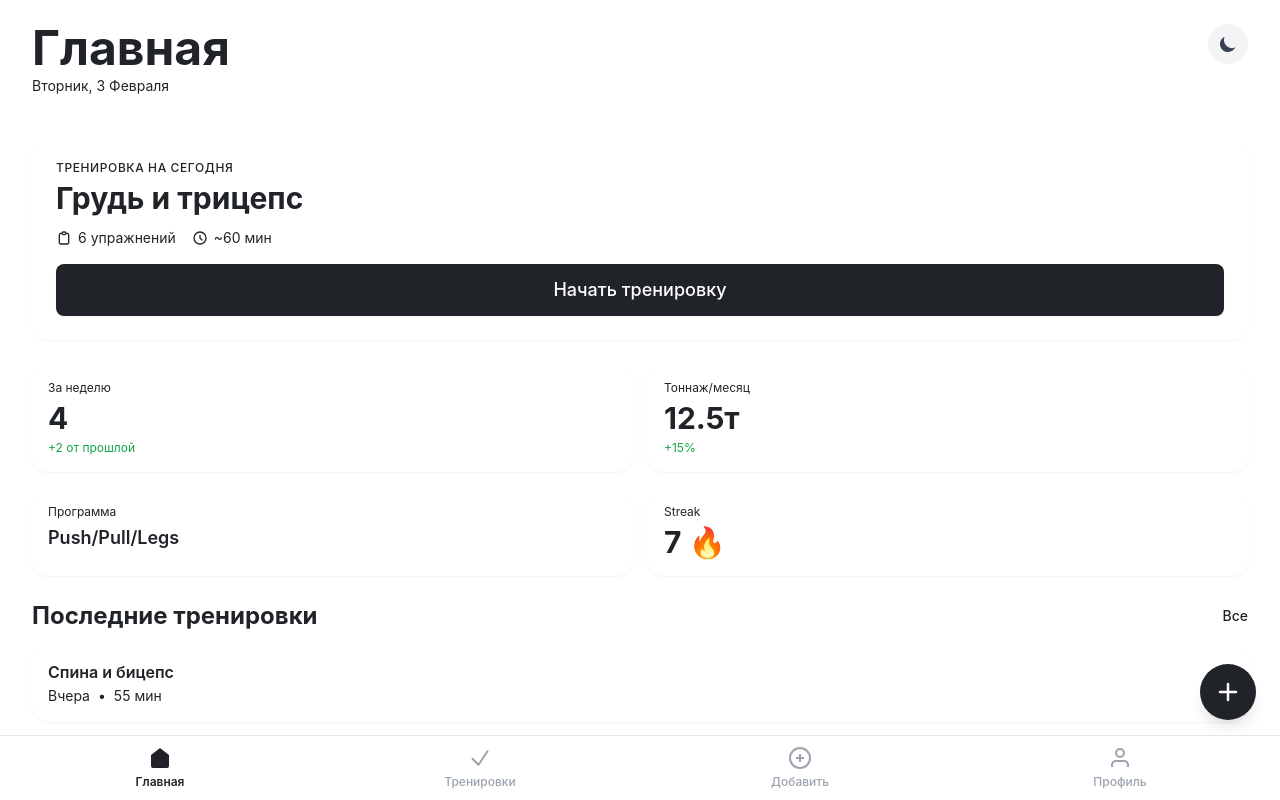
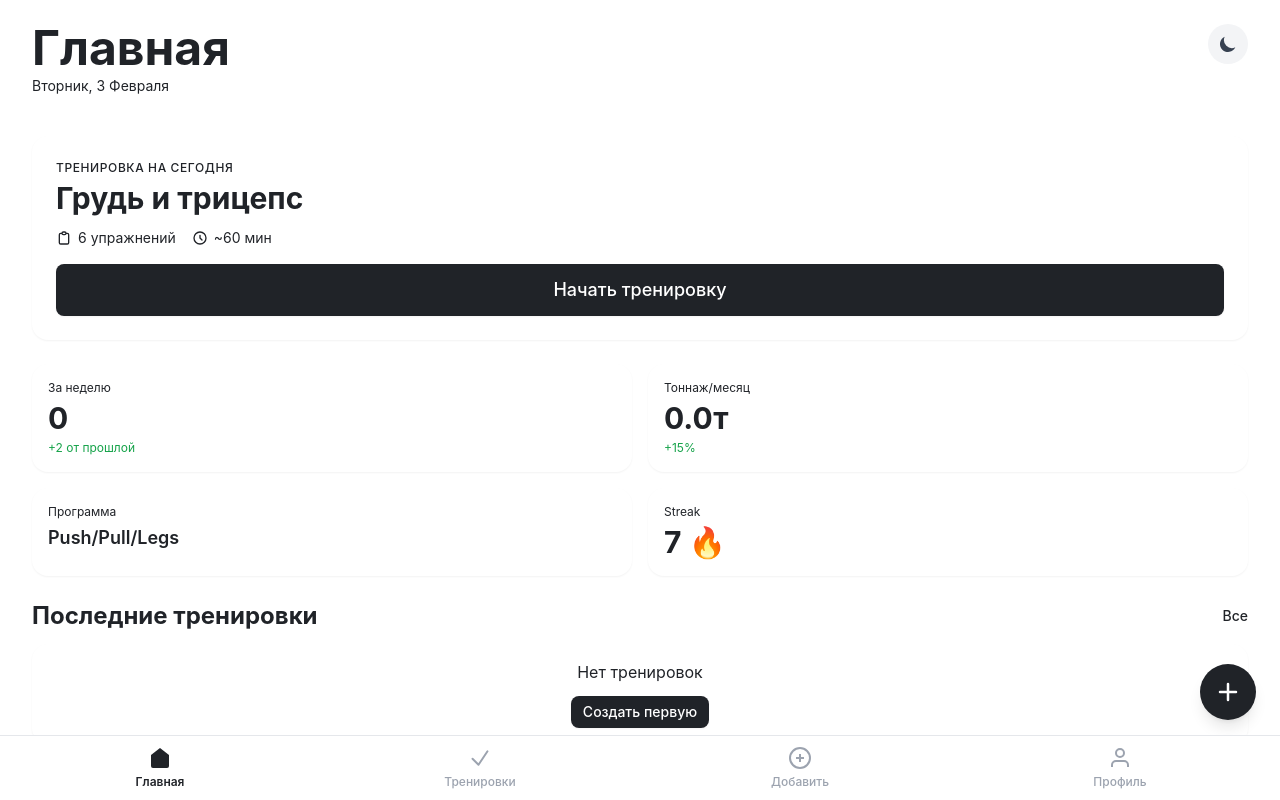
Before and after one commit to timplay75-wq/gym-tracker, a React (Vite) app: page / in a window 1280 px wide. Shown: the top 800 px of the page. Built offline with nearby package versions, Linux system fonts and the light colour scheme.

Commit message:
feat: добавлены детальные группы мышц, реальные тренировки на главной, упрощен дизайн карточек

```diff
--- a/src/pages/Home.tsx
+++ b/src/pages/Home.tsx
@@ -1,9 +1,23 @@
-import { Link } from 'react-router-dom';
+import { useState, useEffect } from 'react';
+import { Link, useNavigate } from 'react-router-dom';
 import { useTheme } from '../hooks/useTheme';
 import { Button, Card } from '../components';
+import { storageService } from '../services/storage';
+import type { Workout } from '../types';
 
 export const Home = () => {
   const { isDark, toggleTheme } = useTheme();
+  const navigate = useNavigate();
+  const [recentWorkouts, setRecentWorkouts] = useState<Workout[]>([]);
+
+  useEffect(() => {
+    const workouts = storageService.getWorkouts();
+    // Сортируем по дате и берем 5 последних
+    const sorted = workouts
+      .sort((a, b) => new Date(b.date).getTime() - new Date(a.date).getTime())
+      .slice(0, 5);
+    setRecentWorkouts(sorted);
+  }, []);
 
   // Mock data - в будущем будет из API/localStorage
   const todayWorkout = {
@@ -13,19 +27,20 @@ export const Home = () => {
   };
 
   const stats = {
-    weekWorkouts: 4,
-    monthTonnage: 12500,
+    weekWorkouts: recentWorkouts.filter(w => {
+      const weekAgo = new Date();
+      weekAgo.setDate(weekAgo.getDate() - 7);
+      return new Date(w.date) >= weekAgo;
+    }).length,
+    monthTonnage: recentWorkouts.reduce((sum, w) => {
+      return sum + (w.exercises?.reduce((total, ex) => {
+        return total + (ex.sets?.reduce((s, set) =>
+          s + (set.completed ? (set.weight || 0) * (set.reps || 0) : 0), 0) || 0);
+      }, 0) || 0);
+    }, 0),
     currentProgram: 'Push/Pull/Legs',
     streak: 7,
   };
-
-  const recentWorkouts = [
-    { id: 1, name: 'Спина и бицепс', date: '2026-02-02', duration: 55 },
-    { id: 2, name: 'Ноги', date: '2026-02-01', duration: 70 },
-    { id: 3, name: 'Грудь и трицепс', date: '2026-01-31', duration: 60 },
-    { id: 4, name: 'Плечи и пресс', date: '2026-01-30', duration: 45 },
-    { id: 5, name: 'Спина', date: '2026-01-29', duration: 50 },
-  ];
 
 const formatDate = (dateString: string) => {
     const date = new Date(dateString);
@@ -182,40 +197,75 @@ export const Home = () => {
             </div>
 
             <div className="space-y-2">
-              {recentWorkouts.map((workout) => (
+              {recentWorkouts.length === 0 ? (
+                <Card padding="md" className="text-center">
+                  <p className="text-light-secondary dark:text-gray-400">
+                    Нет тренировок
+                  </p>
+                  <Button
+                    variant="primary"
+                    size="sm"
+                    className="mt-3"
+                    onClick={() => navigate('/builder')}
+                  >
+                    Создать первую
+                  </Button>
+                </Card>
+              ) : (
+                recentWorkouts.map((workout) => {
+                  // Получаем уникальные группы мышц
+                  const muscleGroups = [...new Set(
+                    workout.exercises.map(ex => ex.category)
+                  )].slice(0, 3);
+
+                  const muscleEmojis: Record<string, string> = {
+                    chest: '💪',
+                    back: '🦿',
+                    legs: '🦵',
+                    shoulders: '🏋️',
+                    arms: '💪',
+                    core: '🔥',
+                    cardio: '🏃',
+                  };
+
+                  return (
                     <Card
                       key={workout.id}
                       variant="interactive"
-                  padding="md"
-                  className="cursor-pointer"
+                      padding="sm"
+                      onClick={() => navigate('/workouts')}
+                      className="cursor-pointer hover:shadow-md transition-shadow"
                     >
-                  <div className="flex items-center justify-between">
-                    <div className="flex-1">
-                      <h3 className="font-semibold text-light-primary dark:text-white">
+                      <div className="flex items-center justify-between gap-3">
+                        <div className="flex-1 min-w-0">
+                          <div className="flex items-center gap-2 mb-1">
+                            <div className="flex gap-1 text-base">
+                              {muscleGroups.map((cat, idx) => (
+                                <span key={idx}>{muscleEmojis[cat] || '⚡'}</span>
+                              ))}
+                            </div>
+                            <h3 className="font-semibold text-light-primary dark:text-white truncate text-sm">
                               {workout.name}
                             </h3>
-                      <div className="flex items-center gap-2 mt-0.5 text-sm text-light-secondary dark:text-gray-400">
-                        <span>{formatDate(workout.date)}</span>
+                          </div>
+                          <div className="flex items-center gap-2 text-xs text-light-secondary dark:text-gray-400">
+                            <span>{formatDate(workout.date as unknown as string)}</span>
+                            {workout.duration && (
+                              <>
                                 <span>•</span>
                                 <span>{workout.duration} мин</span>
+                              </>
+                            )}
                           </div>
                         </div>
-                    <svg
-                      className="w-5 h-5 text-gray-300 dark:text-gray-600"
-                      fill="none"
-                      stroke="currentColor"
-                      viewBox="0 0 24 24"
-                    >
-                      <path
-                        strokeLinecap="round"
-                        strokeLinejoin="round"
-                        strokeWidth={2}
-                        d="M9 5l7 7-7 7"
-                      />
+                        <svg className="w-4 h-4 text-gray-400 flex-shrink-0" fill="none" stroke="currentColor" viewBox="0 0 24 24">
+                          <path strokeLinecap="round" strokeLinejoin="round" strokeWidth={2} d="M9 5l7 7-7 7" />
                         </svg>
                       </div>
                     </Card>
-              ))}
+                  );
+                })
+              )}
             </div>
           </div>
         </div>
@@ -223,7 +273,7 @@ export const Home = () => {
 
       {/* Floating Action Button */}
       <Link
-        to="/add"
+        to="/builder"
         className="fixed bottom-20 right-4 sm:right-6 p-4 rounded-full bg-primary-500 text-white shadow-lg hover:shadow-xl hover:bg-primary-600 active:scale-95 transition-all duration-200 z-40"
         aria-label="Добавить тренировку"
       >
--- a/src/pages/WorkoutBuilder.tsx
+++ b/src/pages/WorkoutBuilder.tsx
@@ -4,31 +4,20 @@ import { Button, Card, Input, Modal } from '@/components';
 import { generateId } from '@/utils/helpers';
 import { storageService } from '@/services/storage';
 import type { Workout, Exercise, Set, DayOfWeek } from '@/types';
+import { MUSCLE_GROUPS, DETAILED_EXERCISES, type MuscleGroupKey } from '@/utils/muscleGroups';
 
-// Популярные упражнения по категориям
-const EXERCISE_CATEGORIES = {
-  chest: { name: 'Грудь', emoji: '💪', color: 'primary' },
-  back: { name: 'Спина', emoji: '🦾', color: 'success' },
-  shoulders: { name: 'Плечи', emoji: '🏋️', color: 'warning' },
-  legs: { name: 'Ноги', emoji: '🦵', color: 'error' },
-  arms: { name: 'Руки', emoji: '💪', color: 'primary' },
-  core: { name: 'Пресс', emoji: '🔥', color: 'warning' },
+// Категории для фильтрации
+const FILTER_CATEGORIES = {
+  all: { name: 'Все', emoji: '💪' },
+  chest: { name: 'Грудь', emoji: '💪' },
+  back: { name: 'Спина', emoji: '🦾' },
+  arms: { name: 'Руки', emoji: '💪' },
+  shoulders: { name: 'Плечи', emoji: '🏋️' },
+  legs: { name: 'Ноги', emoji: '🦵' },
+  core: { name: 'Пресс', emoji: '🔥' },
 } as const;
 
-const POPULAR_EXERCISES = [
-  { id: '1', name: 'Жим штанги лежа', category: 'chest', equipment: 'Штанга' },
-  { id: '2', name: 'Приседания со штангой', category: 'legs', equipment: 'Штанга' },
-  { id: '3', name: 'Становая тяга', category: 'back', equipment: 'Штанга' },
-  { id: '4', name: 'Жим гантелей лежа', category: 'chest', equipment: 'Гантели' },
-  { id: '5', name: 'Подтягивания', category: 'back', equipment: 'Свой вес' },
-  { id: '6', name: 'Жим штанги стоя', category: 'shoulders', equipment: 'Штанга' },
-  { id: '7', name: 'Тяга штанги в наклоне', category: 'back', equipment: 'Штанга' },
-  { id: '8', name: 'Сгибание рук со штангой', category: 'arms', equipment: 'Штанга' },
-  { id: '9', name: 'Французский жим', category: 'arms', equipment: 'Штанга' },
-  { id: '10', name: 'Скручивания', category: 'core', equipment: 'Свой вес' },
-];
-
-type ExerciseCategory = keyof typeof EXERCISE_CATEGORIES;
+type FilterCategory = keyof typeof FILTER_CATEGORIES;
 
 export const WorkoutBuilder = () => {
   const navigate = useNavigate();
@@ -44,25 +33,29 @@ export const WorkoutBuilder = () => {
 
   // Модальное окно добавления упражнения
   const [isAddExerciseOpen, setIsAddExerciseOpen] = useState(false);
-  const [selectedCategory, setSelectedCategory] = useState<ExerciseCategory>('chest');
+  const [selectedCategory, setSelectedCategory] = useState<FilterCategory>('all');
   const [searchQuery, setSearchQuery] = useState('');
 
   // Фильтрация упражнений
-  const filteredExercises = POPULAR_EXERCISES.filter(ex => {
-    const matchesCategory = ex.category === selectedCategory;
+  const filteredExercises = DETAILED_EXERCISES.filter(ex => {
+    const muscleGroup = MUSCLE_GROUPS[ex.muscleGroup as MuscleGroupKey];
+    const matchesCategory = selectedCategory === 'all' || muscleGroup.category === selectedCategory;
     const matchesSearch = searchQuery === '' ||
-      ex.name.toLowerCase().includes(searchQuery.toLowerCase());
+      ex.name.toLowerCase().includes(searchQuery.toLowerCase()) ||
+      muscleGroup.name.toLowerCase().includes(searchQuery.toLowerCase());
     return matchesCategory && matchesSearch;
   });
 
   // Добавление упражнения
-  const handleAddExercise = (exerciseName: string, category: ExerciseCategory) => {
+  const handleAddExercise = (exerciseName: string, muscleGroupKey: MuscleGroupKey) => {
+    const muscleGroup = MUSCLE_GROUPS[muscleGroupKey];
     const newExercise: Exercise = {
       id: generateId(),
       name: exerciseName,
-      category,
+      category: muscleGroup.category,
       type: 'strength',
       sets: [],
+      targetMuscles: [muscleGroup.name],
     };
     setExercises([...exercises, newExercise]);
     setIsAddExerciseOpen(false);
@@ -268,9 +261,11 @@ export const WorkoutBuilder = () => {
                       <h3 className="font-semibold text-gray-900 dark:text-white">
                         {exercise.name}
                       </h3>
-                      <span className="text-xs text-gray-500 dark:text-gray-400 uppercase">
-                        {EXERCISE_CATEGORIES[exercise.category as ExerciseCategory]?.name || exercise.category}
+                      {exercise.targetMuscles && exercise.targetMuscles.length > 0 && (
+                        <span className="text-xs text-gray-500 dark:text-gray-400">
+                          {exercise.targetMuscles[0]}
                         </span>
+                      )}
                     </div>
                   </div>
                   <button
@@ -425,10 +420,10 @@ export const WorkoutBuilder = () => {
 
         {/* Категории (табы) */}
         <div className="flex gap-2 mb-4 overflow-x-auto pb-2">
-          {Object.entries(EXERCISE_CATEGORIES).map(([key, cat]) => (
+          {Object.entries(FILTER_CATEGORIES).map(([key, cat]) => (
             <button
               key={key}
-              onClick={() => setSelectedCategory(key as ExerciseCategory)}
+              onClick={() => setSelectedCategory(key as FilterCategory)}
               className={`px-4 py-2 rounded-full text-sm font-medium whitespace-nowrap transition-colors ${
                 selectedCategory === key
                   ? 'bg-primary-600 text-white'
@@ -447,27 +442,33 @@ export const WorkoutBuilder = () => {
               Упражнения не найдены
             </div>
           ) : (
-            filteredExercises.map((exercise) => (
+            filteredExercises.map((exercise) => {
+              const muscleGroup = MUSCLE_GROUPS[exercise.muscleGroup as MuscleGroupKey];
+              return (
                 <button
                   key={exercise.id}
-                onClick={() => handleAddExercise(exercise.name, exercise.category as ExerciseCategory)}
+                  onClick={() => handleAddExercise(exercise.name, exercise.muscleGroup as MuscleGroupKey)}
                   className="w-full p-3 text-left rounded-lg border border-gray-200 dark:border-gray-700 hover:border-primary-500 hover:bg-primary-50 dark:hover:bg-primary-900/20 transition-all group"
                 >
                   <div className="flex items-center justify-between">
-                  <div>
+                    <div className="flex-1">
+                      <div className="flex items-center gap-2">
+                        <span className="text-lg">{muscleGroup.emoji}</span>
                         <div className="font-medium text-gray-900 dark:text-white group-hover:text-primary-700 dark:group-hover:text-primary-300">
                           {exercise.name}
                         </div>
-                    <div className="text-sm text-gray-500 dark:text-gray-400">
-                      {exercise.equipment}
+                      </div>
+                      <div className="text-xs text-gray-500 dark:text-gray-400 mt-0.5 ml-7">
+                        {muscleGroup.name} • {exercise.equipment}
                       </div>
                     </div>
-                  <svg className="w-5 h-5 text-gray-400 group-hover:text-primary-600" fill="none" stroke="currentColor" viewBox="0 0 24 24">
+                    <svg className="w-5 h-5 text-gray-400 group-hover:text-primary-600 flex-shrink-0" fill="none" stroke="currentColor" viewBox="0 0 24 24">
                       <path strokeLinecap="round" strokeLinejoin="round" strokeWidth={2} d="M12 4v16m8-8H4" />
                     </svg>
                   </div>
                 </button>
-            ))
+              );
+            })
           )}
           </div>
         </Modal>
--- /dev/null
+++ b/src/utils/muscleGroups.ts
@@ -0,0 +1,97 @@
+// Детальные группы мышц с эмодзи
+export const MUSCLE_GROUPS = {
+  // Грудь
+  'chest-upper': { name: 'Верх груди', emoji: '💪', category: 'chest' },
+  'chest-middle': { name: 'Середина груди', emoji: '💪', category: 'chest' },
+  'chest-lower': { name: 'Низ груди', emoji: '💪', category: 'chest' },
+
+  // Спина
+  'back-lats': { name: 'Широчайшая', emoji: '🦾', category: 'back' },
+  'back-traps': { name: 'Трапеция', emoji: '🦾', category: 'back' },
+  'back-lower': { name: 'Поясница', emoji: '🦾', category: 'back' },
+  'back-rhomboids': { name: 'Ромбовидная', emoji: '🦾', category: 'back' },
+
+  // Руки
+  'arms-biceps': { name: 'Бицепс', emoji: '💪', category: 'arms' },
+  'arms-triceps': { name: 'Трицепс', emoji: '💪', category: 'arms' },
+  'arms-forearms': { name: 'Предплечье', emoji: '💪', category: 'arms' },
+
+  // Плечи
+  'shoulders-front': { name: 'Передняя дельта', emoji: '🏋️', category: 'shoulders' },
+  'shoulders-middle': { name: 'Средняя дельта', emoji: '🏋️', category: 'shoulders' },
+  'shoulders-rear': { name: 'Задняя дельта', emoji: '🏋️', category: 'shoulders' },
+
+  // Ноги
+  'legs-quads': { name: 'Квадрицепс', emoji: '🦵', category: 'legs' },
+  'legs-hamstrings': { name: 'Бицепс бедра', emoji: '🦵', category: 'legs' },
+  'legs-glutes': { name: 'Ягодицы', emoji: '🦵', category: 'legs' },
+  'legs-calves': { name: 'Икры', emoji: '🦵', category: 'legs' },
+
+  // Пресс
+  'core-upper': { name: 'Верх пресса', emoji: '🔥', category: 'core' },
+  'core-lower': { name: 'Низ пресса', emoji: '🔥', category: 'core' },
+  'core-obliques': { name: 'Косые мышцы', emoji: '🔥', category: 'core' },
+
+  // Кардио
+  'cardio': { name: 'Кардио', emoji: '🏃', category: 'cardio' },
+} as const;
+
+export type MuscleGroupKey = keyof typeof MUSCLE_GROUPS;
+
+// Упражнения с детальными группами мышц
+export const DETAILED_EXERCISES: Array<{
+  id: string;
+  name: string;
+  muscleGroup: MuscleGroupKey;
+  equipment: string;
+}> = [
+  // Грудь
+  { id: '1', name: 'Жим штанги лежа', muscleGroup: 'chest-middle', equipment: 'Штанга' },
+  { id: '2', name: 'Жим штанги на наклонной скамье', muscleGroup: 'chest-upper', equipment: 'Штанга' },
+  { id: '3', name: 'Жим гантелей лежа', muscleGroup: 'chest-middle', equipment: 'Гантели' },
+  { id: '4', name: 'Разводка гантелей', muscleGroup: 'chest-middle', equipment: 'Гантели' },
+  { id: '5', name: 'Отжимания на брусьях', muscleGroup: 'chest-lower', equipment: 'Свой вес' },
+
+  // Спина
+  { id: '6', name: 'Становая тяга', muscleGroup: 'back-lower', equipment: 'Штанга' },
+  { id: '7', name: 'Подтягивания', muscleGroup: 'back-lats', equipment: 'Свой вес' },
+  { id: '8', name: 'Тяга штанги в наклоне', muscleGroup: 'back-lats', equipment: 'Штанга' },
+  { id: '9', name: 'Тяга верхнего блока', muscleGroup: 'back-lats', equipment: 'Тренажер' },
+  { id: '10', name: 'Тяга гантели в наклоне', muscleGroup: 'back-lats', equipment: 'Гантели' },
+  { id: '11', name: 'Шраги со штангой', muscleGroup: 'back-traps', equipment: 'Штанга' },
+
+  // Руки - Бицепс
+  { id: '12', name: 'Сгибание рук со штангой', muscleGroup: 'arms-biceps', equipment: 'Штанга' },
+  { id: '13', name: 'Сгибание рук с гантелями', muscleGroup: 'arms-biceps', equipment: 'Гантели' },
+  { id: '14', name: 'Молотки', muscleGroup: 'arms-biceps', equipment: 'Гантели' },
+
+  // Руки - Трицепс
+  { id: '15', name: 'Французский жим', muscleGroup: 'arms-triceps', equipment: 'Штанга' },
+  { id: '16', name: 'Жим узким хватом', muscleGroup: 'arms-triceps', equipment: 'Штанга' },
+  { id: '17', name: 'Разгибание рук на блоке', muscleGroup: 'arms-triceps', equipment: 'Тренажер' },
+
+  // Плечи
+  { id: '18', name: 'Жим штанги стоя', muscleGroup: 'shoulders-front', equipment: 'Штанга' },
+  { id: '19', name: 'Жим гантелей сидя', muscleGroup: 'shoulders-middle', equipment: 'Гантели' },
+  { id: '20', name: 'Разводка гантелей стоя', muscleGroup: 'shoulders-middle', equipment: 'Гантели' },
+  { id: '21', name: 'Разводка гантелей в наклоне', muscleGroup: 'shoulders-rear', equipment: 'Гантели' },
+
+  // Ноги
+  { id: '22', name: 'Приседания со штангой', muscleGroup: 'legs-quads', equipment: 'Штанга' },
+  { id: '23', name: 'Жим ногами', muscleGroup: 'legs-quads', equipment: 'Тренажер' },
+  { id: '24', name: 'Румынская тяга', muscleGroup: 'legs-hamstrings', equipment: 'Штанга' },
+  { id: '25', name: 'Сгибание ног', muscleGroup: 'legs-hamstrings', equipment: 'Тренажер' },
+  { id: '26', name: 'Ягодичный мост', muscleGroup: 'legs-glutes', equipment: 'Штанга' },
+  { id: '27', name: 'Подъем на носки стоя', muscleGroup: 'legs-calves', equipment: 'Тренажер' },
+
+  // Пресс
+  { id: '28', name: 'Скручивания', muscleGroup: 'core-upper', equipment: 'Свой вес' },
+  { id: '29', name: 'Подъем ног', muscleGroup: 'core-lower', equipment: 'Свой вес' },
+  { id: '30', name: 'Планка', muscleGroup: 'core-upper', equipment: 'Свой вес' },
+  { id: '31', name: 'Боковые скручивания', muscleGroup: 'core-obliques', equipment: 'Свой вес' },
+
+  // Кардио
+  { id: '32', name: 'Бег', muscleGroup: 'cardio', equipment: 'Без оборудования' },
+  { id: '33', name: 'Велосипед', muscleGroup: 'cardio', equipment: 'Тренажер' },
+  { id: '34', name: 'Эллипс', muscleGroup: 'cardio', equipment: 'Тренажер' },
+];
```
Lines whose indentation alone changed are shown as unchanged.
